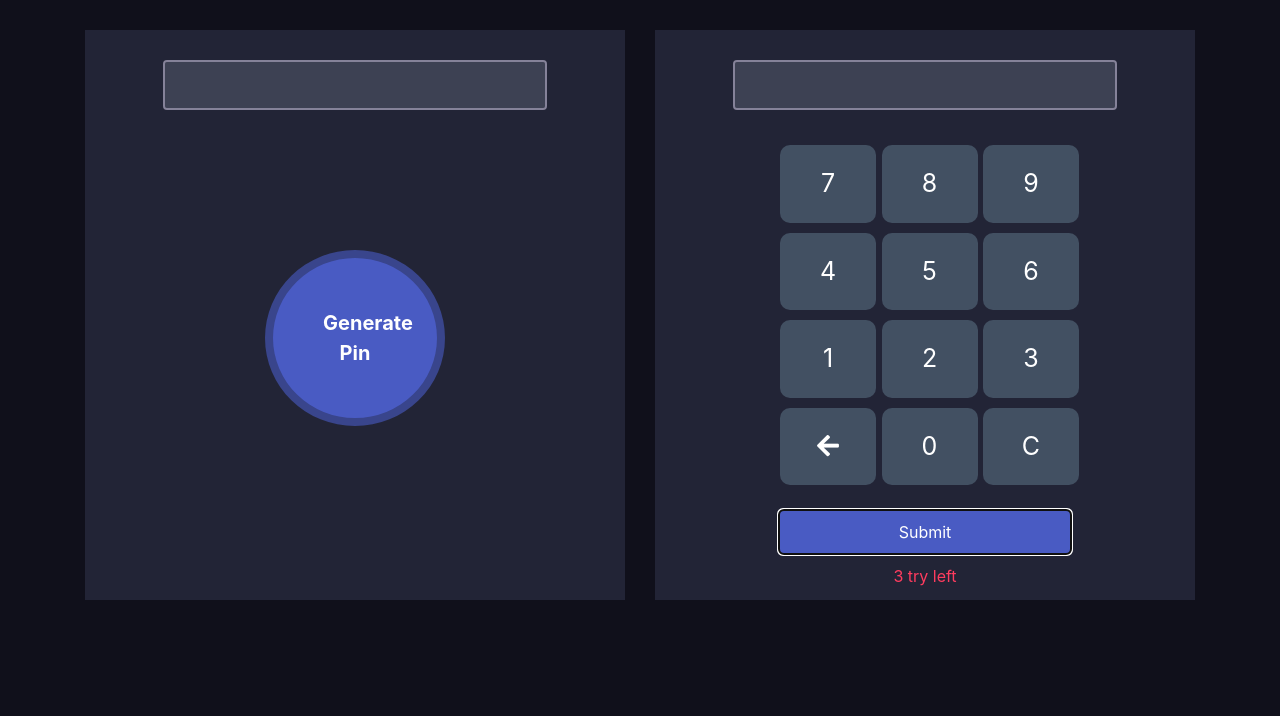
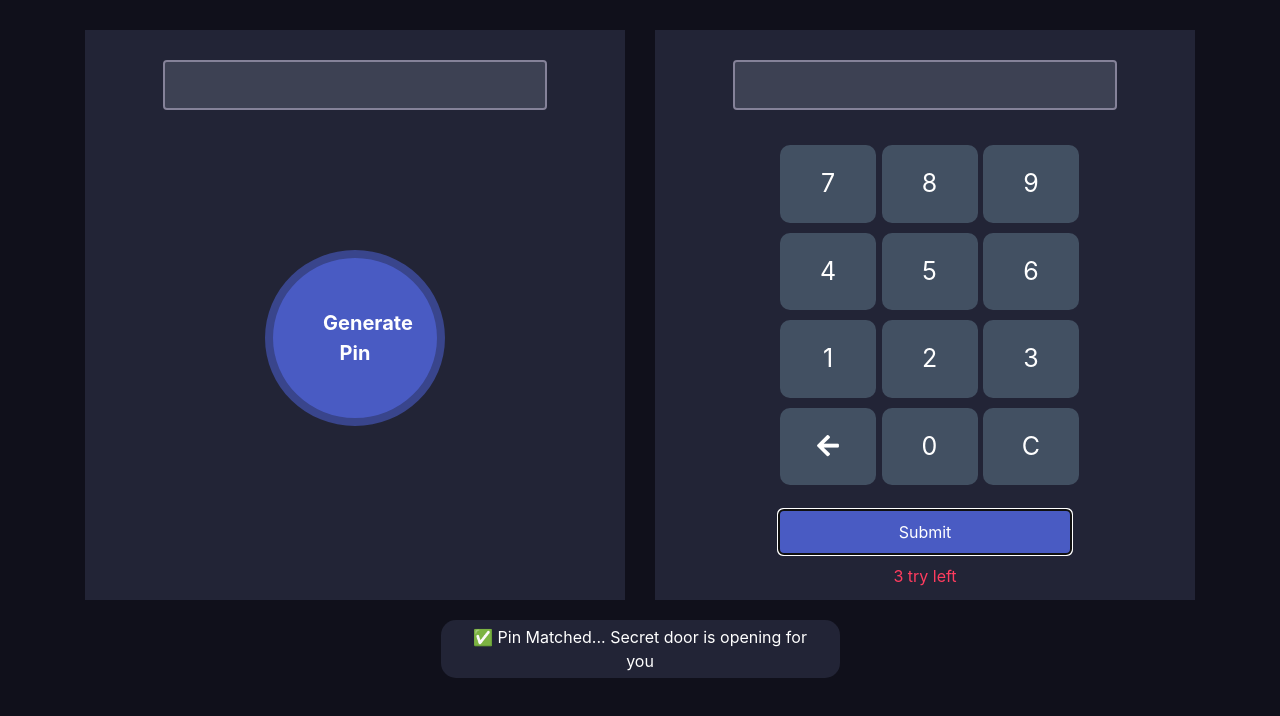
Before and after one commit to munnahosssain/Nagod-OTP-pin, a plain HTML site: page index.html in a window 1280 px wide. Both pictures are taken after a click on the button "Submit". Drawn offline with nearby package versions, Linux system fonts and the light colour scheme.

Commit message:
Warning corrected

```diff
--- a/index.html
+++ b/index.html
@@ -47,7 +47,7 @@
                                 <div class="button">C</div>
                             </div>
                             <div>
-                                <button onclick="matchingPin" type="submit" class="submit-btn">Submit</button>
+                                <button onclick="matchingPin()" type="submit" class="submit-btn">Submit</button>
                                 <p class="action-left">3 try left</p>
                             </div>
                         </div>
@@ -69,7 +69,7 @@
                 return pin;
             }
             else {
-                console.log('short number : ', pin);
+                //console.log('short number : ', pin);
                 return getPin();
             }
         }
@@ -97,17 +97,24 @@
         function matchingPin() {
             const pin = document.getElementById('pin').value;
             const typePin = document.getElementById('type-pin').value;
+
             if (pin === typePin) {
-                // const correct = document.getElementById.('correct-pin');
-                // correct.style.display = 'block';
+                marchResult('block', 'none');
             }
             else {
-                // const correct = document.getElementById.('incorrect-pin');
-                // correct.style.display = 'block';
+                marchResult('none', 'block');
             }
         }
+        // Display message
+        function marchResult(correctPin, incorrectPin) {
+            const correct = document.getElementById('correct-pin');
+            correct.style.display = correctPin;
 
+            const incorrect = document.getElementById('incorrect-pin');
+            incorrect.style.display = incorrectPin;
+        }
     </script>
+
+<!-- how to make functionality of backspace button of a calculator using javascript -->
 </body>
-
 </html>
```
